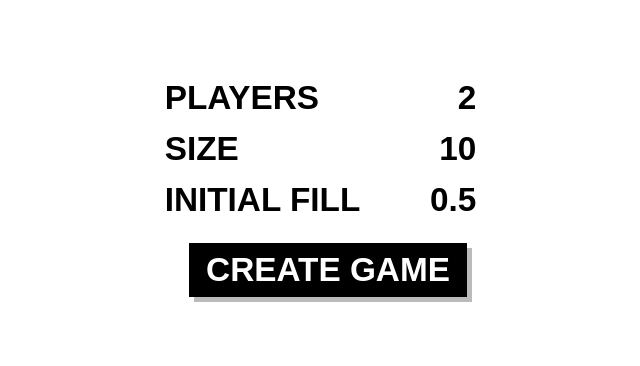
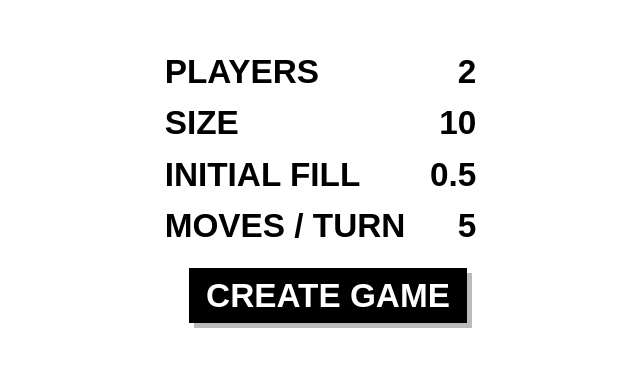
Before and after one commit to BrennanColberg/conway, a Next.js app: page / in a window 1280 px wide. Shown: the part 212-578 px from the top of the page, without its empty margins (312-952 px from the left). Built offline with nearby package versions, Linux system fonts and the light colour scheme.

Commit message:
movesPerTurn

```diff
--- a/lib/computeNextGameState.ts
+++ b/lib/computeNextGameState.ts
@@ -65,7 +65,7 @@ export default async function computeNextGameState(gameId: string): Promise<Game
 				turn: last.turn + 1,
 				game: { connect: { id: last.gameId } },
 				cells,
-				moves: [...Array(last.game.playerCount)].map(() => 5),
+				moves: [...Array(last.game.playerCount)].map(() => gameState.game.movesPerTurn),
 			},
 		}),
 
--- a/pages/api/game.ts
+++ b/pages/api/game.ts
@@ -10,12 +10,15 @@ const handler: NextApiHandler = async (req, res) => {
 	if (playerCount === undefined || playerCount < 2) playerCount = 2
 	let fill = req.body.fill as number | undefined
 	if (fill === undefined || fill < 0 || fill > 1) fill = 0.5
+	let movesPerTurn = req.body.movesPerTurn as number | undefined
+	if (movesPerTurn === undefined || movesPerTurn < 1) movesPerTurn = 5
 
 	const game = await prisma.game.create({
 		data: {
 			id,
 			size,
 			playerCount,
+			movesPerTurn,
 			playerStates: {
 				createMany: {
 					data: [...Array(playerCount)].map((_, player) => ({ moves: [], ready: false, player })),
@@ -37,7 +40,7 @@ const handler: NextApiHandler = async (req, res) => {
 			game: { connect: { id: game.id } },
 			turn: 0,
 			cells,
-			moves: [...Array(game.playerCount)].map(() => 5),
+			moves: [...Array(game.playerCount)].map(() => movesPerTurn),
 		},
 	})
 
--- a/pages/index.tsx
+++ b/pages/index.tsx
@@ -7,12 +7,13 @@ export default function IndexPage(): JSX.Element {
 	const [playerCount, setPlayerCount] = useState<number>(2)
 	const [fill, setFill] = useState<number>(0.5)
 	const [size, setSize] = useState<number>(10)
+	const [movesPerTurn, setMovesPerTurn] = useState<number>(5)
 
 	return (
 		<form
 			onSubmit={async (e) => {
 				e.preventDefault()
-				const response = await axios.post("/api/game", { playerCount, fill, size })
+				const response = await axios.post("/api/game", { playerCount, fill, size, movesPerTurn })
 				console.log({ response })
 				const gameId = response.data.game.id
 				console.log({ gameId })
@@ -60,6 +61,19 @@ export default function IndexPage(): JSX.Element {
 				/>
 			</div>
 
+			<div>
+				<label htmlFor="movesPerTurn">Moves / turn</label>
+				<input
+					type="number"
+					name="movesPerTurn"
+					min={1}
+					step={1}
+					value={movesPerTurn}
+					onChange={(e) => setMovesPerTurn(e.target.valueAsNumber)}
+					required
+				/>
+			</div>
+
 			<button>Create Game</button>
 		</form>
 	)
```
Also changed, not shown: 2 other files (tests, documents, lock files or other folders).
